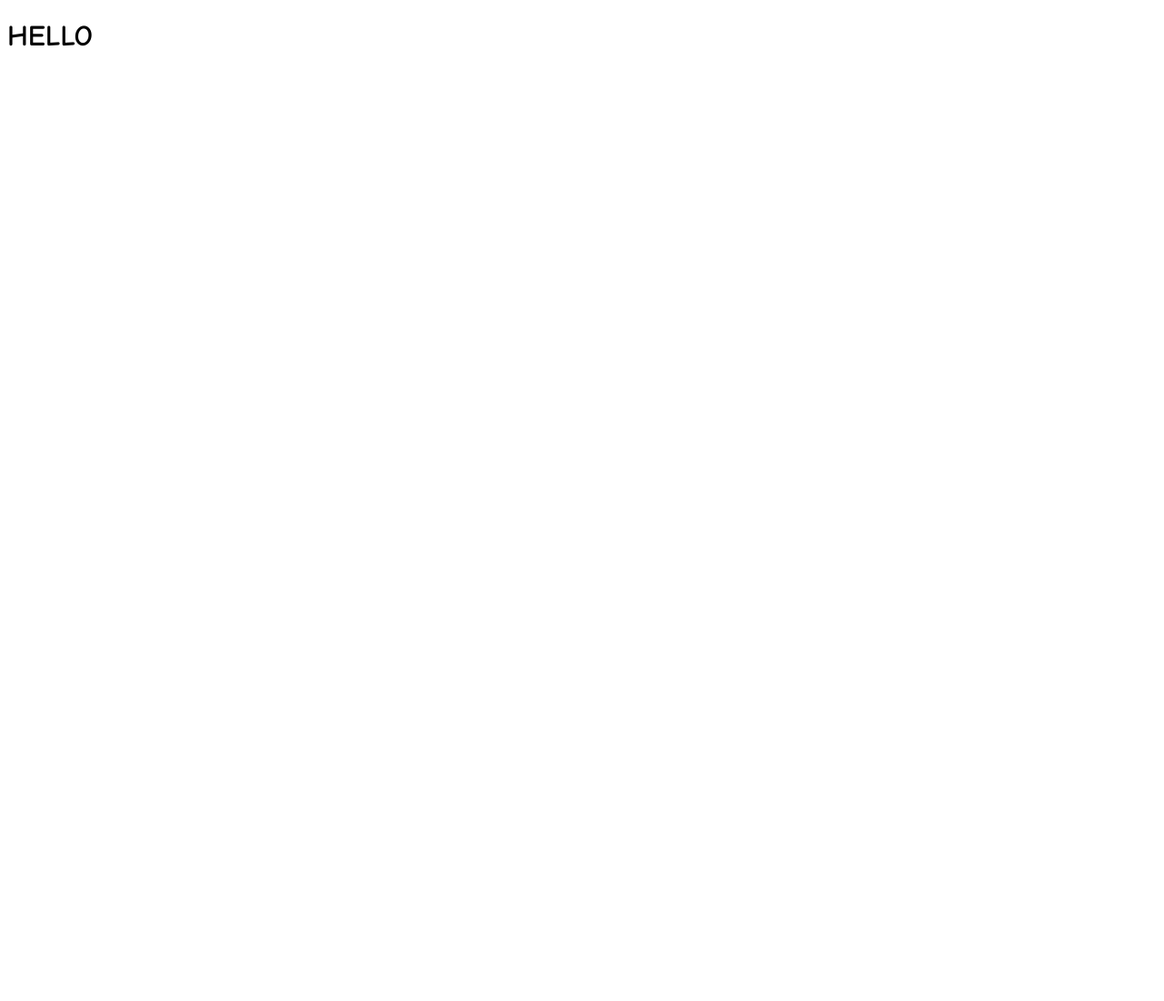
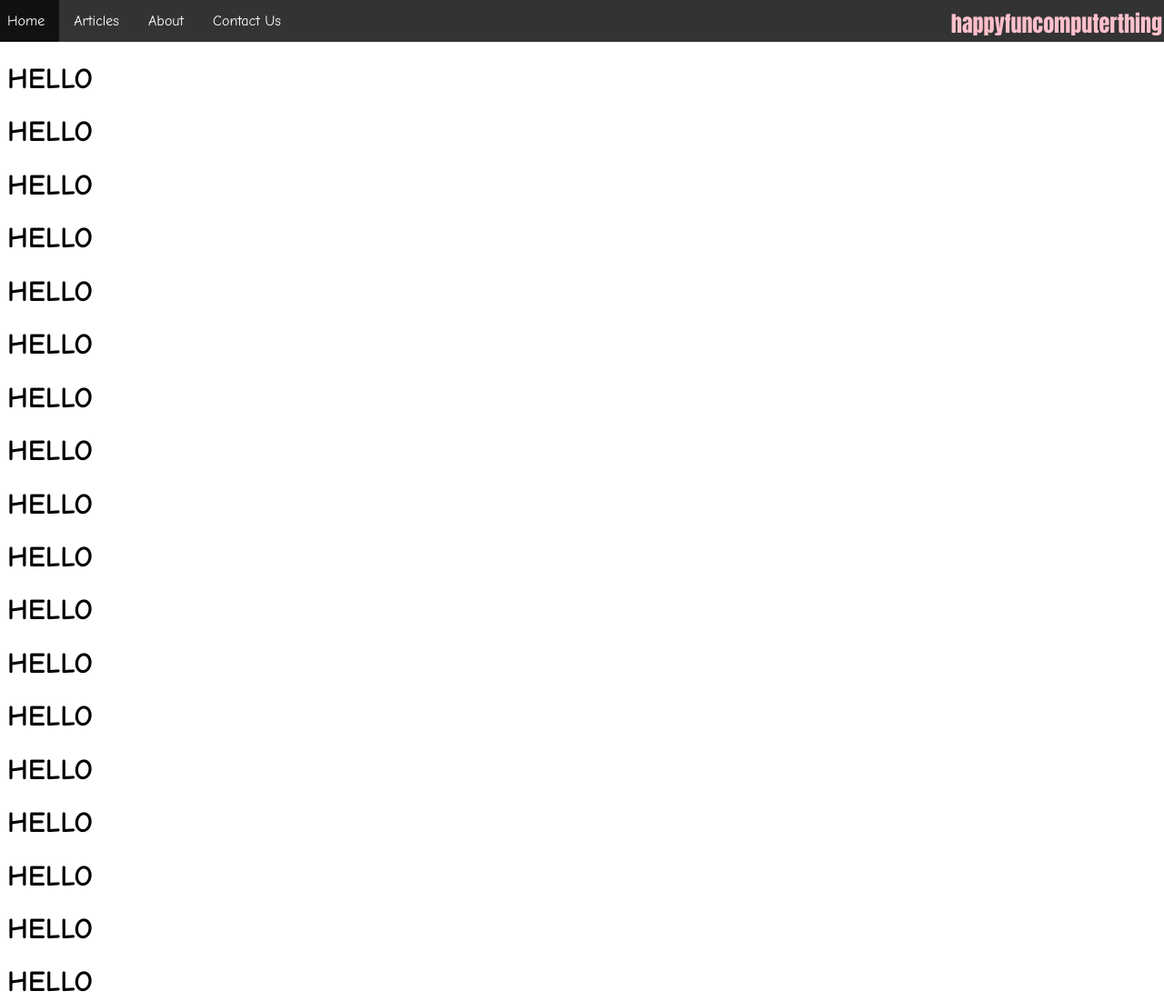
Before and after one commit to mppbtw/happyfuncomputerthing, a website built with Vite: page index.html in a window 1280 px wide. Shown: the top 1101 px of the page at 91% size. Before the commit the page ends 800 px from the top, so only its background shows below. Built offline with nearby package versions, Linux system fonts and the light colour scheme.

Commit message:
Everything

```diff
--- a/index.html
+++ b/index.html
@@ -4,11 +4,38 @@
     <meta charset="UTF-8" />
     <link rel="icon" type="image/svg+xml" href="/favicon.svg" />
     <meta name="viewport" content="width=device-width, initial-scale=1.0" />
+    <link rel="stylesheet" href="src/style.css"/>
     <title>happyfuncomputerthing</title>
   </head>
   <body>
-    <div id="app"></div>
-    <script type="module" src="/src/main.ts"></script>
+    <div id="navbar"></div>
+    <script>
+        fetch('navbar.html')
+            .then(response => response.text())
+            .then(data => {
+                document.getElementById('navbar').innerHTML = data;
+            });
+    </script>
+    <h1>HELLO</h1>
+    <h1>HELLO</h1>
+    <h1>HELLO</h1>
+    <h1>HELLO</h1>
+    <h1>HELLO</h1>
+    <h1>HELLO</h1>
+    <h1>HELLO</h1>
+    <h1>HELLO</h1>
+    <h1>HELLO</h1>
+    <h1>HELLO</h1>
+    <h1>HELLO</h1>
+    <h1>HELLO</h1>
+    <h1>HELLO</h1>
+    <h1>HELLO</h1>
+    <h1>HELLO</h1>
+    <h1>HELLO</h1>
+    <h1>HELLO</h1>
+    <h1>HELLO</h1>
+    <h1>HELLO</h1>
+    <h1>HELLO</h1>
     <h1>HELLO</h1>
   </body>
 </html>
--- /dev/null
+++ b/navbar.html
@@ -0,0 +1,21 @@
+<!doctype html>
+<html lang="en">
+  <head>
+    <meta charset="UTF-8" />
+    <link rel="stylesheet" href="src/style.css"/>
+  </head>
+<div id="navbar">
+      <ul>
+        <li><a href="index.html">Home</a></li>
+        <li> <div class="dropdown">
+          <button class="dropbtn">Articles</button>
+        <div class="dropdown-content">
+            <a href="test1.html">Test 1</a>
+            <a href="education.html">Uses of Computing in Education</a>
+            <a href="test3.html">Test 3</a>
+        </div></div></li>
+        <li><a href="about.html">About</a></li>
+        <li><a href="contact.html">Contact Us</a></li>
+      </ul>
+      <p id="logo">happyfuncomputerthing</p>
+</div>
--- a/src/style.css
+++ b/src/style.css
@@ -1,3 +1,78 @@
 :root {
   font-family: "Comic Sans MS"
 }
+
+#navbar {
+  position: sticky;
+  top: 0;
+  background-color: #333;
+  margin-left: -8px;
+  margin-right: -8px;
+  margin-top: -8px;
+}
+
+#navbar #logo {
+  justify-self: right;
+  margin-top: -38px;
+  margin-right: 10px;
+  font-family: "Impact";
+  font-size: 24px;
+  color: pink;
+}
+
+#navbar ul {
+  list-style-type: none;
+  margin: 0;
+  padding: 0;
+  background-color: #333333;
+  display: flex;
+}
+
+#navbar ul li a {
+  display: block;
+  color: white;
+  padding: 14px 16px;
+  text-decoration: none;
+}
+
+#navbar ul li a:hover{
+  background-color: #111111;
+}
+
+.dropbtn {
+  background-color: #333333;
+  color: white;
+  padding: 14px 16px;
+  border: none;
+  font-family: "Comic Sans MS";
+  font-size: 16px;
+}
+
+.dropdown {
+  position: relative;
+  display: inline-block;
+}
+
+.dropdown-content {
+  display: none;
+  position: absolute;
+  background-color: #333333;
+  min-width: 160px;
+  box-shadow: 0px 8px 16px 0px rgba(0, 0, 0, 0.2);
+  z-index: 1;
+}
+
+.dropdown-content a {
+  color: black;
+  padding: 14px 16px;
+  text-decoration: none;
+  display: block;
+}
+
+.dropdown:hover .dropdown-content{
+  display: block;
+}
+
+.dropdown:hover .dropbtn {
+  background-color: black;
+}
```
Also changed, not shown: education.html (added, +29 -0 lines), about.html (added), test1.html (added), test2.html (added), test3.html (added).
